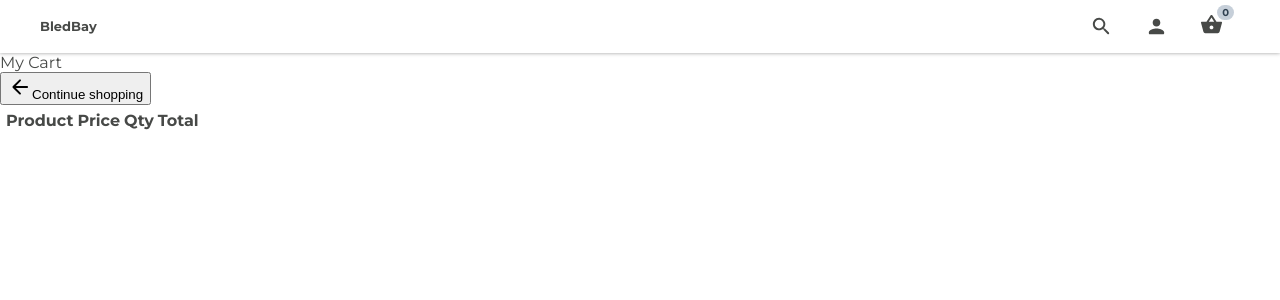
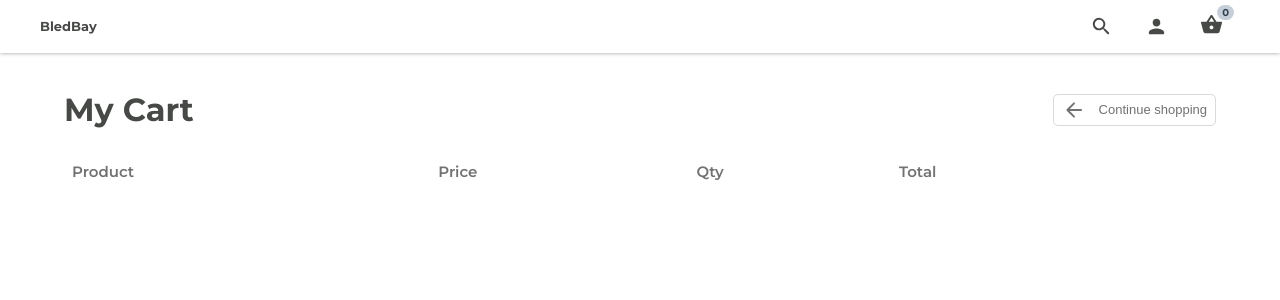
Before and after one commit to xmeix/e-comm-web-app, a React (Vite) app in the folder client/: page /cart in a window 1280 px wide. Shown: the top 300 px of the page. Built offline with nearby package versions, Linux system fonts and the light colour scheme.

Commit message:
[done] cart-part-1

```diff
--- a/client/src/components/cartProducts/CartProducts.css
+++ b/client/src/components/cartProducts/CartProducts.css
@@ -0,0 +1,21 @@
+.cart-products {
+  /* background-color: antiquewhite; */
+  width: 100%;
+  border-collapse: collapse;
+}
+
+.cart-products td,
+.cart-products th {
+  /* border: 1px solid #ddd; */
+  padding: 8px;
+
+  padding-top: 12px;
+  padding-bottom: 12px;
+  text-align: left;
+}
+
+.cart-products th {
+  font-weight: 600;
+  color: var(--v-dark-gray);
+  font-size: 15px;
+}
--- a/client/src/components/cartProducts/CartProducts.jsx
+++ b/client/src/components/cartProducts/CartProducts.jsx
@@ -7,15 +7,16 @@ const CartProducts = () => {
 
   return (
     <table className="cart-products">
-      <th className="cart-table-header">
-        <td colSpan={2}>Product</td>
-        <td colSpan={2}>Price</td>
-        <td colSpan={2}>Qty</td>
-        <td colSpan={2}>Total</td>
-      </th>
-      <tbody>
-        {cart.map((product) => (
-          <CartProduct product={product} />
+      <thead className="cart-table-header">
+        <th>Product</th>
+        <th>Price</th>
+        <th>Qty</th>
+        <th>Total</th>
+        <th></th>
+      </thead>
+      <tbody className="cart-table-body">
+        {cart.map((product, i) => (
+          <CartProduct key={i} product={product} />
         ))}
       </tbody>
     </table>
--- a/client/src/components/cartProducts/cartProduct/CartProduct.css
+++ b/client/src/components/cartProducts/cartProduct/CartProduct.css
@@ -0,0 +1,70 @@
+.cart-product {
+  font-size: 13px;
+  border-bottom: solid 1px var(--light-gray);
+}
+
+.cart-product .cart-product-info {
+  display: flex;
+  align-items: center;
+
+  gap: 1em;
+}
+.cart-product .cart-product-image {
+  border-radius: 10px;
+  overflow: hidden;
+}
+
+.cart-product .cart-product-image img {
+  width: 150px;
+  height: 150px;
+  object-fit: fit;
+}
+
+.cart-product .cart-product-details {
+  display: flex;
+  flex-direction: column;
+  gap: 0.5em;
+  padding-top: 1em;
+  color: var(--v-dark-gray);
+}
+
+.cart-product .cart-product-title {
+  font-weight: 600;
+}
+
+.cart-product .cart-product-id {
+}
+
+.cart-product .cart-product-options {
+  display: flex;
+  align-items: center;
+  gap: 0.5em;
+}
+
+.cart-product .cart-product-color {
+  height: 15px;
+  width: 15px;
+  border-radius: 50px;
+}
+.cart-product .cart-product-size {
+  height: 15px;
+  width: 15px;
+  border: solid 1px var(--light-gray);
+  padding: 5px;
+}
+
+.cart-product .cart-product-price {
+  flex: 1;
+}
+
+.cart-product .cart-product-qty,
+.cart-product .cart-product-total {
+  flex: 1;
+}
+
+.cart-product .cart-product-total {
+}
+
+.cart-product .cart-icon-btn {
+  cursor: pointer;
+}
--- a/client/src/components/cartProducts/cartProduct/CartProduct.jsx
+++ b/client/src/components/cartProducts/cartProduct/CartProduct.jsx
@@ -1,16 +1,36 @@
 import "./CartProduct.css";
 import CloseRoundedIcon from "@mui/icons-material/CloseRounded";
+import { useDispatch, useSelector } from "react-redux";
+import { deleteProductFromCart } from "../../../store/slices/cartSlice";
+
 const CartProduct = ({ product }) => {
+  const dispatch = useDispatch();
+
+  const handleDeleteFromCart = () => {
+    dispatch(
+      deleteProductFromCart({
+        productId: product.id,
+        chosenColor: product.chosenColor,
+        chosenSize: product.chosenSize,
+      })
+    );
+  };
+
   return (
     <tr className="cart-product">
-      <td>
-        <img src={product.images[0]} className="product-image"></img>
+      <td className="cart-product-info">
+        <div className="cart-product-image">
+          <img src={product.images[0]} className="product-image"></img>
+        </div>
         <div className="cart-product-details">
           <div className="cart-product-title">{product.title}</div>
           <div className="cart-product-id">#{product.id}</div>
           <div className="cart-product-options">
-            <div className="cart-product-option">{product?.chosenColor}</div>
-            <div className="cart-product-option">{product?.chosenSize}</div>
+            <div
+              className="cart-product-color"
+              style={{ backgroundColor: product.chosenColor }}
+            ></div>
+            <div className="cart-product-size">{product?.chosenSize}</div>
           </div>
         </div>
       </td>
@@ -18,10 +38,13 @@ const CartProduct = ({ product }) => {
         {product?.price.toFixed()}
         DA
       </td>
-      <td className="cart-product-qty">{product?.quantity}</td>
-      <td className="cart-product-total">{product?.total}</td>
-      <td className="cart-product-total">
-        <CloseRoundedIcon />
+      <td className="cart-product-qty">x{product?.quantity}</td>
+      <td className="cart-product-total">{product?.total}DA</td>
+      <td>
+        <CloseRoundedIcon
+          className="cart-icon-btn"
+          onClick={() => handleDeleteFromCart()}
+        />
       </td>
     </tr>
   );
--- a/client/src/pages/cart/Cart.css
+++ b/client/src/pages/cart/Cart.css
@@ -0,0 +1,21 @@
+.cart {
+  padding: 1em 4em;
+}
+.cart .cart-header {
+  display: flex;
+  justify-content: space-between;
+  align-items: center;
+}
+.cart .cart-header .cart-title {
+}
+.cart .cart-header .continue-shopping {
+  background-color: var(--white);
+  border: solid 1px var(--light-gray);
+  border-radius: 5px;
+  padding: 3px 8px;
+  display: flex;
+  align-items: center;
+  gap: 1em;
+  font-size: 13px;
+  color: var(--v-dark-gray);
+}
--- a/client/src/pages/cart/Cart.jsx
+++ b/client/src/pages/cart/Cart.jsx
@@ -1,15 +1,18 @@
 import CartProducts from "../../components/cartProducts/CartProducts";
 import "./Cart.css";
 import { useSelector } from "react-redux";
-import ArrowBackRoundedIcon from '@mui/icons-material/ArrowBackRounded';
+import ArrowBackRoundedIcon from "@mui/icons-material/ArrowBackRounded";
 const Cart = () => {
   const { cart } = useSelector((state) => state.cart);
 
   return (
     <div className="cart">
       <div className="cart-header">
-        <div className="cart-title">My Cart</div>
-        <button className="continue-shopping"><ArrowBackRoundedIcon/>Continue shopping</button>
+        <h1 className="cart-title">My Cart</h1>
+        <button className="continue-shopping">
+          <ArrowBackRoundedIcon />
+          Continue shopping
+        </button>
       </div>
       <CartProducts />
       {/* Shipping and checkout */}
--- a/client/src/store/slices/cartSlice.js
+++ b/client/src/store/slices/cartSlice.js
@@ -37,10 +37,17 @@ const cartSlice = createSlice({
       state.total += quantity * product.price;
     },
     deleteProductFromCart: (state, action) => {
-      const { productId } = action.payload;
+      const { productId, chosenColor, chosenSize } = action.payload;
 
       // Create a new cart array without the item to be deleted
-      state.cart = state.cart.filter((item) => item.id !== productId);
+      state.cart = state.cart.filter(
+        (item) =>
+          !(
+            item.id === productId &&
+            item?.chosenColor === chosenColor &&
+            item?.chosenSize === chosenSize
+          )
+      );
 
       // Recalculate total and quantity for the entire cart
       state.total = state.cart.reduce((total, item) => total + item.total, 0);
```
